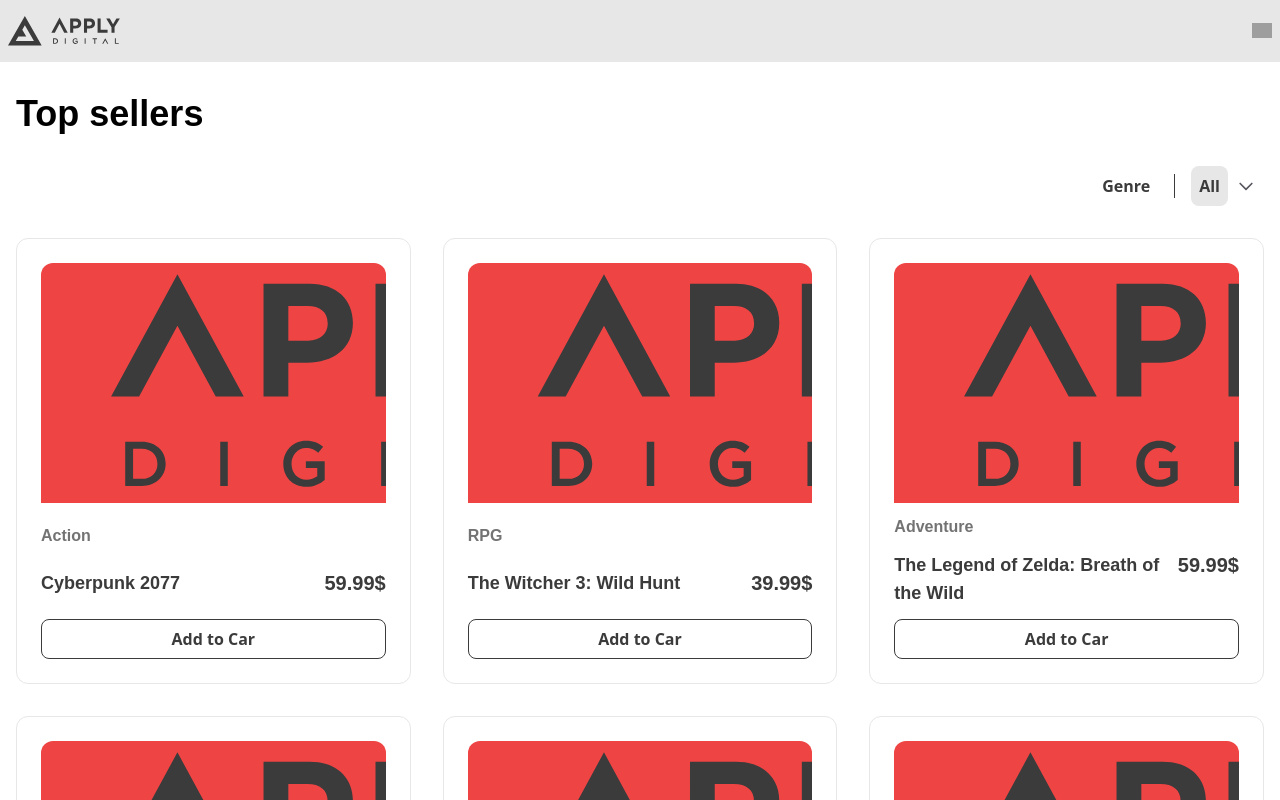
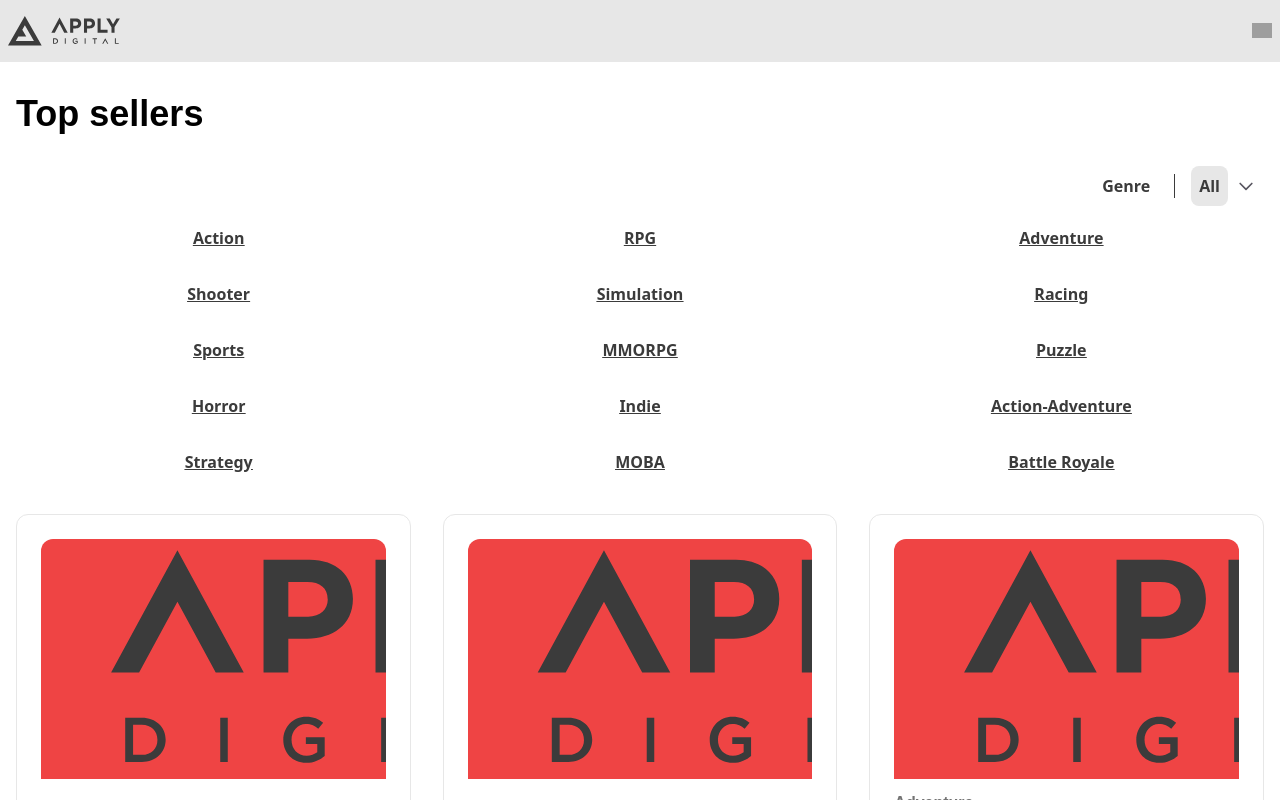
Before and after one commit to josejmv/digital-store-jmv, a Next.js app: page / in a window 1280 px wide. Both pictures are taken after a click on the button "Genre". Shown: the top 800 px of the page. Built offline with nearby package versions, Linux system fonts and the light colour scheme; grey boxes are pictures that could not be loaded.

Commit message:
feat: add genres filter

```diff
--- /dev/null
+++ b/app/_components/organisms/games-view/genres-list.tsx
@@ -0,0 +1,45 @@
+// components
+import { Button } from '@/app/_components/atoms/button'
+import { LoadingGenres } from './loading-genres'
+import Link from 'next/link'
+
+// services
+import { getGenres } from '@/app/_services/get-genres'
+
+// hooks
+import { useEffect, useState } from 'react'
+
+// types
+import type { FC } from 'react'
+
+export const GenresList: FC = () => {
+  const [loading, setLoading] = useState(false)
+  const [data, setData] = useState<{ genres: string[] }>()
+
+  useEffect(() => {
+    ;(async () => {
+      setLoading(true)
+      const response = await getGenres()
+      setData(response)
+
+      setLoading(false)
+    })()
+  }, [])
+
+  return (
+    <div className='mt-3 grid grid-cols-2 md:grid-cols-3 gap-2 md:gap-4'>
+      {loading && <LoadingGenres />}
+      {data &&
+        data.genres.map((genre) => (
+          <Button
+            key={genre}
+            variant='GHOST'
+            underlineVisible
+            color='SECONDARY'
+          >
+            <Link href={`?genre=${genre}`}>{genre}</Link>
+          </Button>
+        ))}
+    </div>
+  )
+}
--- a/app/_components/organisms/games-view/loader.tsx
+++ /dev/null
@@ -1,10 +0,0 @@
-import { FC } from 'react'
-
-export const LoadingGames: FC = () =>
-  [...Array(6)].map((_, idx) => (
-    <div key={idx} className='animate-pulse'>
-      <div className='h-48 bg-gray-300 rounded'></div>
-      <div className='mt-2 h-4 bg-gray-300 rounded'></div>
-      <div className='mt-2 h-4 bg-gray-300 rounded'></div>
-    </div>
-  ))
--- /dev/null
+++ b/app/_components/organisms/games-view/loading-games.tsx
@@ -0,0 +1,10 @@
+import type { FC } from 'react'
+
+export const LoadingGames: FC = () =>
+  [...Array(6)].map((_, idx) => (
+    <div key={idx} className='animate-pulse'>
+      <div className='h-48 bg-gray-300 rounded' />
+      <div className='mt-2 h-4 bg-gray-300 rounded' />
+      <div className='mt-2 h-4 bg-gray-300 rounded' />
+    </div>
+  ))
--- /dev/null
+++ b/app/_components/organisms/games-view/loading-genres.tsx
@@ -0,0 +1,8 @@
+import type { FC } from 'react'
+
+export const LoadingGenres: FC = () =>
+  [...Array(6)].map((_, idx) => (
+    <div key={idx} className='animate-pulse'>
+      <div className='mt-2 h-4 bg-gray-300 rounded' />
+    </div>
+  ))
--- a/app/_components/organisms/games-view/view.tsx
+++ b/app/_components/organisms/games-view/view.tsx
@@ -6,8 +6,10 @@
 // components
 import { Button } from '@/app/_components/atoms/button'
 import { ShowGenresButton } from './show-genres-button'
-import { LoadingGames } from './loader'
+import { LoadingGames } from './loading-games'
+import { GenresList } from './genres-list'
 import { GameCard } from './game-card'
+import Link from 'next/link'
 
 // services
 import { getGames } from '@/app/_services/get-games'
@@ -16,7 +18,6 @@
 import type { GameDataType } from '@/app/_types/models/game'
 import type { SearchParamsDataType } from '@/app/_types'
 import type { FC } from 'react'
-import Link from 'next/link'
 
 type GamesViewProps = {
   params: SearchParamsDataType
@@ -37,12 +38,21 @@
   useEffect(() => {
     ;(async () => {
       setLoading(true)
+      if (params.genre) setGames(undefined)
+
       const { games, currentPage, totalPages } = await getGames({
         params,
         page: filter.page,
       })
 
-      setGames((prev) => (prev ? [...prev, ...games] : games))
+      setGames((prev) => {
+        if (!prev) return games
+
+        const gamesToAdd = games.filter(
+          (item) => !prev.some((game) => game.id === item.id)
+        )
+        return [...prev, ...gamesToAdd]
+      })
       setFilter({ page: currentPage, total: totalPages })
       setLoading(false)
     })()
@@ -67,6 +77,7 @@
           handleShowGenres={handleShowGenres}
         />
       </div>
+      {showGenres && <GenresList />}
       <div className='grid grid-cols-1 sm:grid-cols-2 lg:grid-cols-3 gap-8 mt-8'>
         {games?.map((game) => (
           <GameCard key={game.id} {...game} />
--- /dev/null
+++ b/app/_services/get-genres/index.ts
@@ -0,0 +1,4 @@
+export const getGenres = () =>
+  fetch('/api/genres').then((res) => res.json()) as Promise<{
+    genres: string[]
+  }>
```
Also changed, not shown: app/(pages)/api/genres/route.ts (renamed from app/(pages)/api/get-genres/route.ts).
